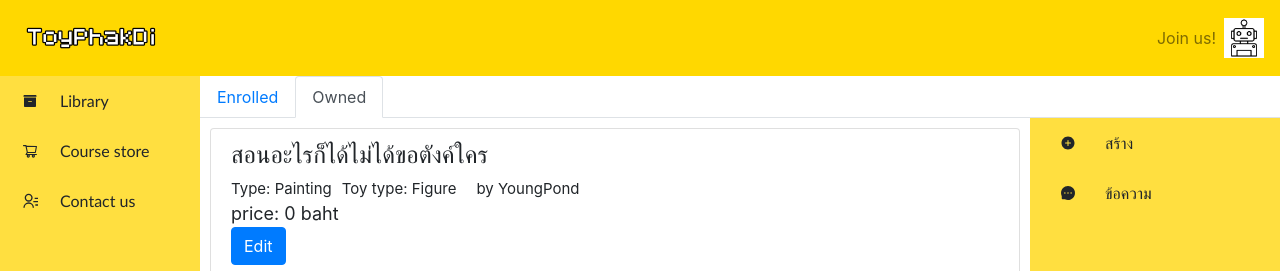
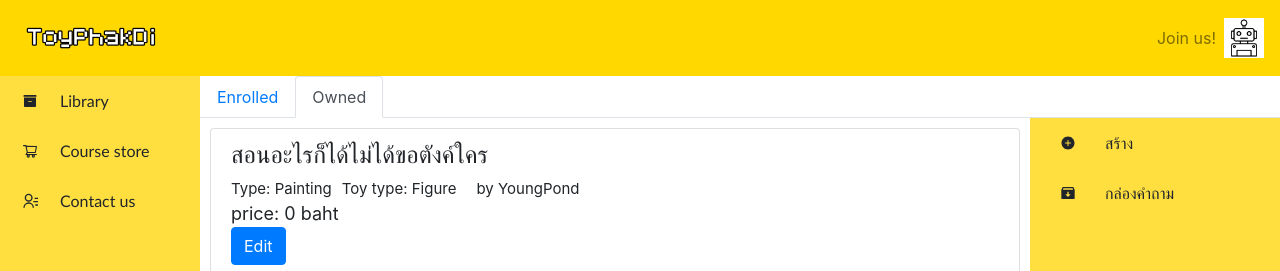
Before and after one commit to ThanakornK/Devcamp8, a React (Create React App) app: page / in a window 1280 px wide. Both pictures are taken after a click on the tab "Owned". Shown: the top 271 px of the page. Built offline with nearby package versions, Linux system fonts and the light colour scheme.

Commit message:
fix ui of own side bar

```diff
--- a/src/component/CreateForm.js
+++ b/src/component/CreateForm.js
@@ -2,7 +2,7 @@ import React from 'react';
 import { FormControl, InputGroup } from 'react-bootstrap';
 import './../styles/CreateCourse.css';
 
-function CreateForm() {
+function CreateCourseForm() {
     return (
         <div>
             <InputGroup className="FormInput">
@@ -21,4 +21,4 @@ function CreateForm() {
     )
 }
 
-export default CreateForm
+export default CreateCourseForm
--- a/src/component/OwnBarData.js
+++ b/src/component/OwnBarData.js
@@ -1,6 +1,6 @@
 import React from 'react';
 import * as IoIcons from "react-icons/io5";
-import * as AiIcons from "react-icons/ai";
+import * as RiIcons from "react-icons/ri";
 
 export const OwnBarData = [
     {
@@ -9,8 +9,8 @@ export const OwnBarData = [
         path:"/createCourse"
     },
     {
-        title:"ข้อความ",
-        icon:<AiIcons.AiFillMessage />,
+        title:"กล่องคำถาม",
+        icon:<RiIcons.RiInboxArchiveFill />,
         path:"/editCourse"
     }
 ]
```
Also changed, not shown: src/component/CreateContentForm.js (added, +15 -0 lines), src/pages/CreateContent.js (added, +28 -0 lines), 1 other file (tests, documents, lock files or other folders).
